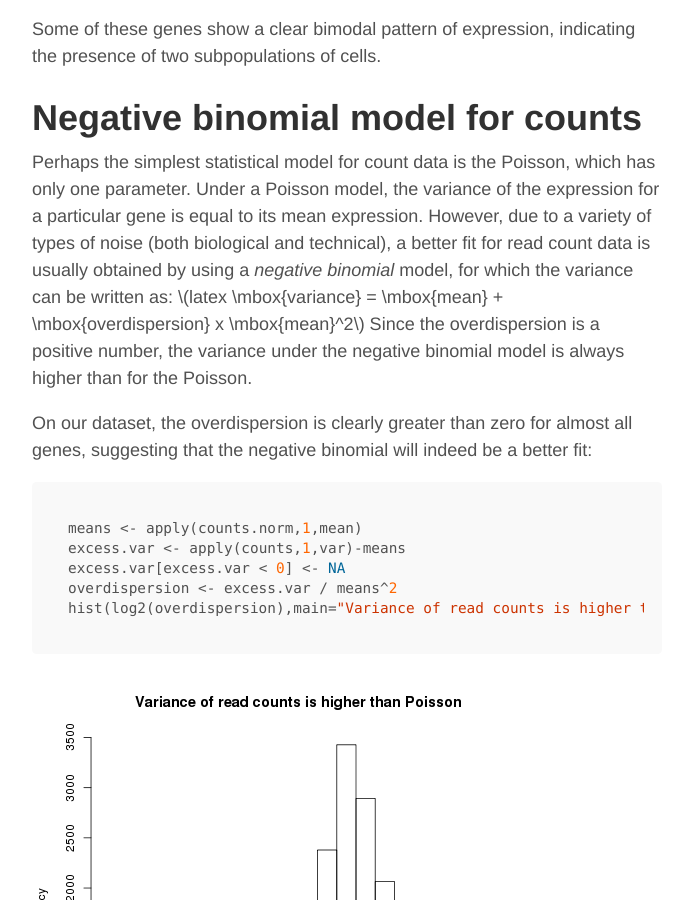
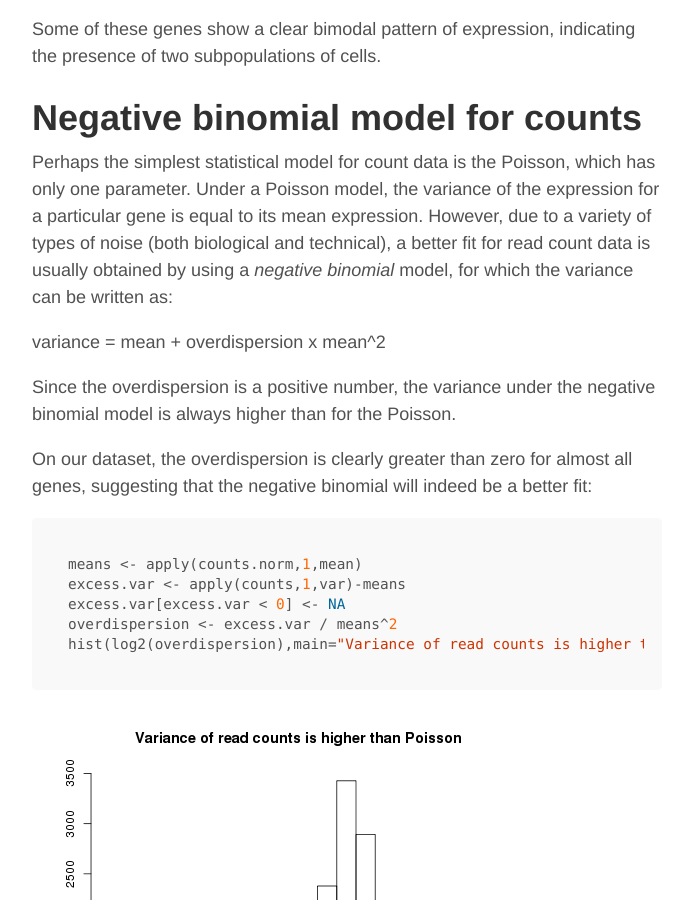
Before and after one commit to hms-dbmi/scw, a Jekyll site: the page built from _posts/2015-11-04-differential-expression.md, in a window 1280 px wide and 900 px high, scrolled down 6591 px. Shown: the whole window, without its empty margins (293-983 px from the left). Built offline with Jekyll 4.4.1, drawn with Linux system fonts in a browser that asks for light colours; nearby versions of some CDN libraries; Markdown is read by kramdown in place of the engine named in the settings.

Commit message:
Fixed equation rendering.

```diff
--- a/_posts/2015-11-04-differential-expression.md
+++ b/_posts/2015-11-04-differential-expression.md
@@ -202,9 +202,9 @@ Negative binomial model for counts
 ==================================
 
 Perhaps the simplest statistical model for count data is the Poisson, which has only one parameter. Under a Poisson model, the variance of the expression for a particular gene is equal to its mean expression. However, due to a variety of types of noise (both biological and technical), a better fit for read count data is usually obtained by using a *negative binomial* model, for which the variance can be written as:
-$$latex
-\mbox{variance} = \mbox{mean} + \mbox{overdispersion} x \mbox{mean}^2
-$$
+
+variance = mean + overdispersion x mean^2
+
 Since the overdispersion is a positive number, the variance under the negative binomial model is always higher than for the Poisson.
 
 On our dataset, the overdispersion is clearly greater than zero for almost all genes, suggesting that the negative binomial will indeed be a better fit:
```
